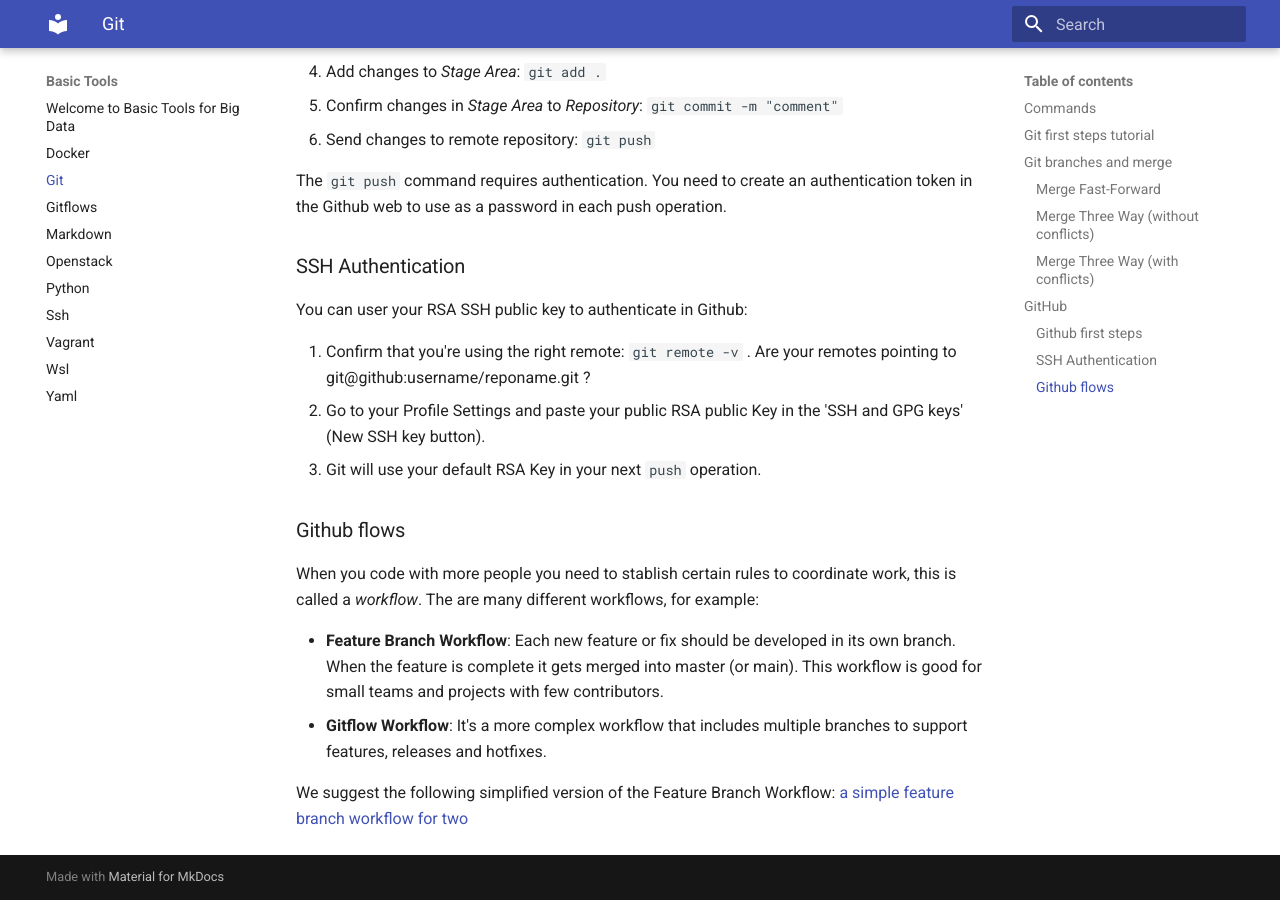
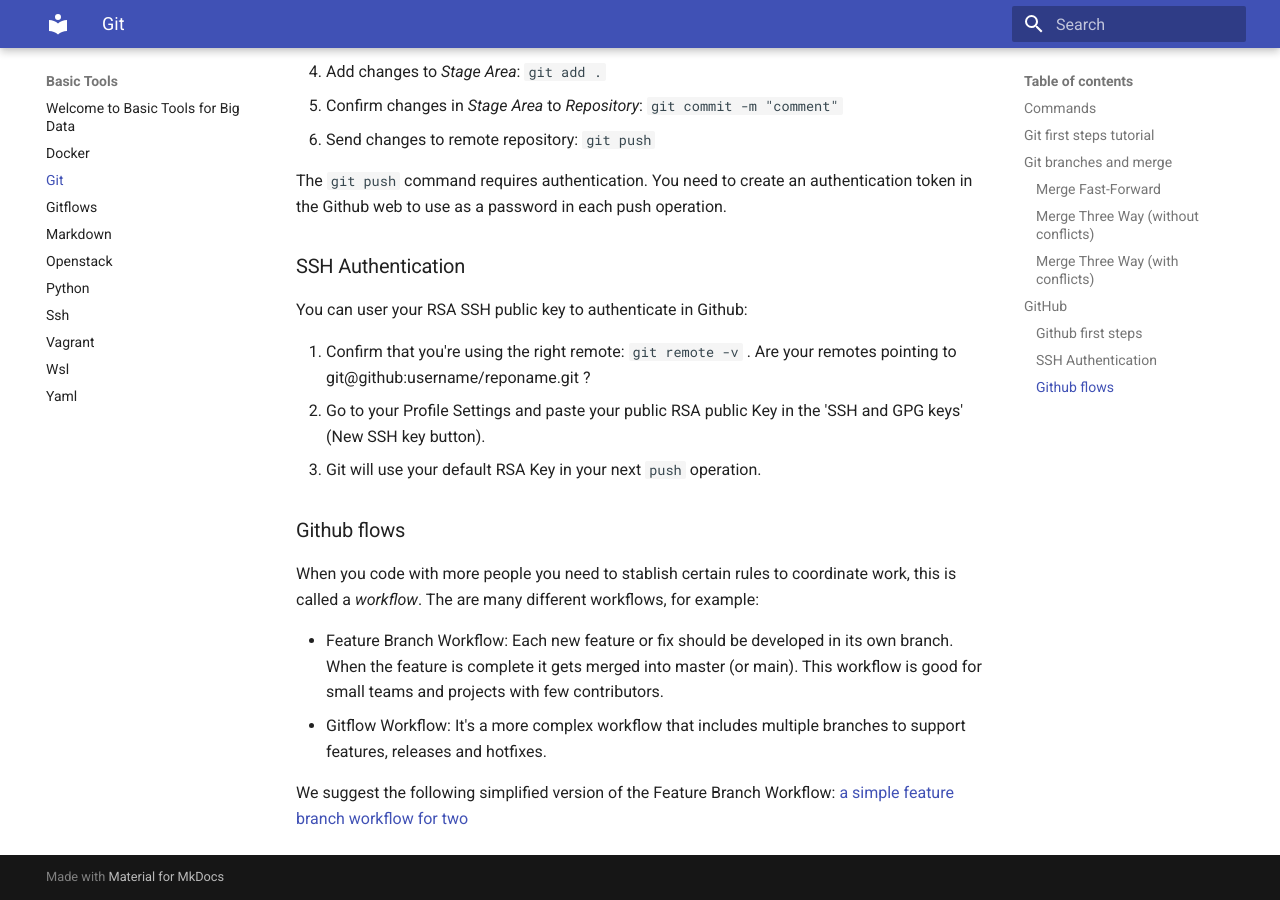
Before and after one commit to bigdatawirtz/basic-tools, an MkDocs documentation site: the page built from docs/git.md, in a window 1280 px wide and 900 px high, scrolled down 3874 px. Built offline with MkDocs 1.6.1 and Material for MkDocs 9.7.7, drawn with Linux system fonts in a browser that asks for light colours.

Commit message:
list in slows

```diff
--- a/docs/git.md
+++ b/docs/git.md
@@ -136,7 +136,7 @@
 
 When you code with more people you need to stablish certain rules to coordinate work, this is called a *workflow*. The are many different workflows, for example:
 
-* **Feature Branch Workflow**: Each new feature or fix should be developed in its own branch. When the feature is complete it gets merged into master (or main). This workflow is good for small teams and projects with few contributors.
-* **Gitflow Workflow**: It's a more complex workflow that includes multiple branches to support features, releases and hotfixes.
+* Feature Branch Workflow: Each new feature or fix should be developed in its own branch. When the feature is complete it gets merged into master (or main). This workflow is good for small teams and projects with few contributors.
+* Gitflow Workflow: It's a more complex workflow that includes multiple branches to support features, releases and hotfixes.
 
 We suggest the following simplified version of the Feature Branch Workflow: [a simple feature branch workflow for two](gitflows)
```
